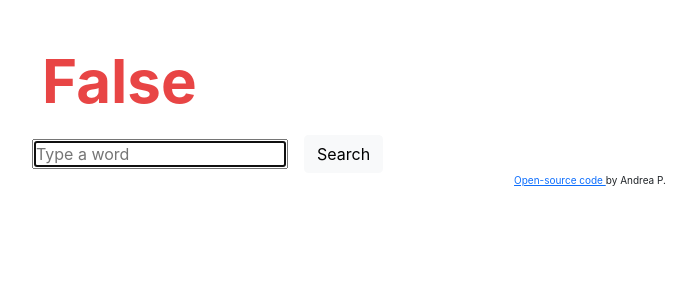
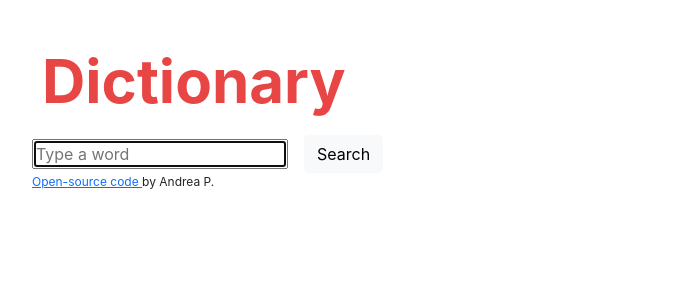
Before and after one commit to anpascott/dictionary-project, a React (Create React App) app: page / in a window 1280 px wide. Shown: the top 300 px of the page, without its empty margins (50-746 px from the left). Built offline with nearby package versions, Linux system fonts and the light colour scheme.

Commit message:
Added word results

```diff
--- a/src/App.css
+++ b/src/App.css
@@ -1,7 +1,3 @@
-.App {
-  text-align: center;
+.App footer {
+  font-size: 12px;
 }
-
-.App footer {
-  font-size: 10px;
-}
--- a/src/Dictionary.js
+++ b/src/Dictionary.js
@@ -1,21 +1,15 @@
 import React, { useState } from "react";
-import Axios from "axios";
 import "./Dictionary.css";
 import axios from "axios";
-import "./WordSearch.js";
+import Results from "./Results.js";
 
 export default function Dictionary () {
 
 let [keyword, setKeyword] = useState("");
-let [wordInfo, setWordInfo] = useState( { ready:false } );
+let [results, setResults] = useState(null);
 
     function handleResponse (response){
-      setWordInfo({
-      ready: true,
-      // word: response.data.word,
-      // phonetics: response.data.phonetics[0].text,
-      // audio: response.data.phonetics[0].audio,
-    });
+      setResults(response.data[0]);
     }
 
   function search (event){
@@ -26,9 +20,7 @@
 
   function updateKeyword (event) {
   setKeyword(event.target.value);
-
   }
-  if (wordInfo.ready) {
     return (
      <div className="Dictionary">
 <h1 className="title">
@@ -46,30 +38,7 @@
   </div>
   </div>
   </div>
- <h2> Searching for {keyword} </h2>
- {/* <WordSearch info={wordInfo}/> */}
+ <Results results={results}/>
    </div>
     );
-  }
-  else {
-  return (
-  <div className="Dictionary">
-<h1 className="title">
-False
-  </h1>
-< div className="search-engine">
-  <div className="row row-cols-lg-auto g-3 align-items-center">
-  <div className="col-md-9">
-  <form onSubmit={search}>
-    <input type="Search" autoFocus={true} placeholder="Type a word" onChange={updateKeyword}/>
-  </form>
-  </div>
-    <div className="col-md-3">
-  <button type="button" className="btn btn-light" onClick={search}>Search</button>
-  </div>
-  </div>
-  </div>
-   </div>
-  );
 }
-}
--- /dev/null
+++ b/src/Meaning.js
@@ -0,0 +1,22 @@
+import React from "react";
+
+export default function Meaning (props){
+return (
+  <div className="meaning">
+<h3> {props.meaning.partOfSpeech} </h3>
+{props.meaning.definitions.map(function( definition,index )
+{
+return (
+        <div key={index}>
+          <p>
+         {definition.definition}
+         <br/>
+         <em>{definition.example}</em>
+         </p>
+          </div>
+);
+})}
+  </div>
+)
+
+}
--- /dev/null
+++ b/src/Results.js
@@ -0,0 +1,25 @@
+import React from "react";
+import Meaning from "./Meaning.js";
+
+export default function Results (props) {
+
+if (props.results) {
+
+  return (
+    <div className="Results">
+    <h1>{props.results.word}</h1>
+    <h2>{props.results.phonetics[0].text}</h2>
+    {props.results.meanings.map(function(meaning , index) {
+      return (
+        <div key={index}>
+         <Meaning meaning={meaning} />
+          </div>
+      );
+    })}
+    </div>
+  );
+}
+else {
+  return null;
+}
+}
```
Also changed, not shown: src/WordSearch.js (deleted).
